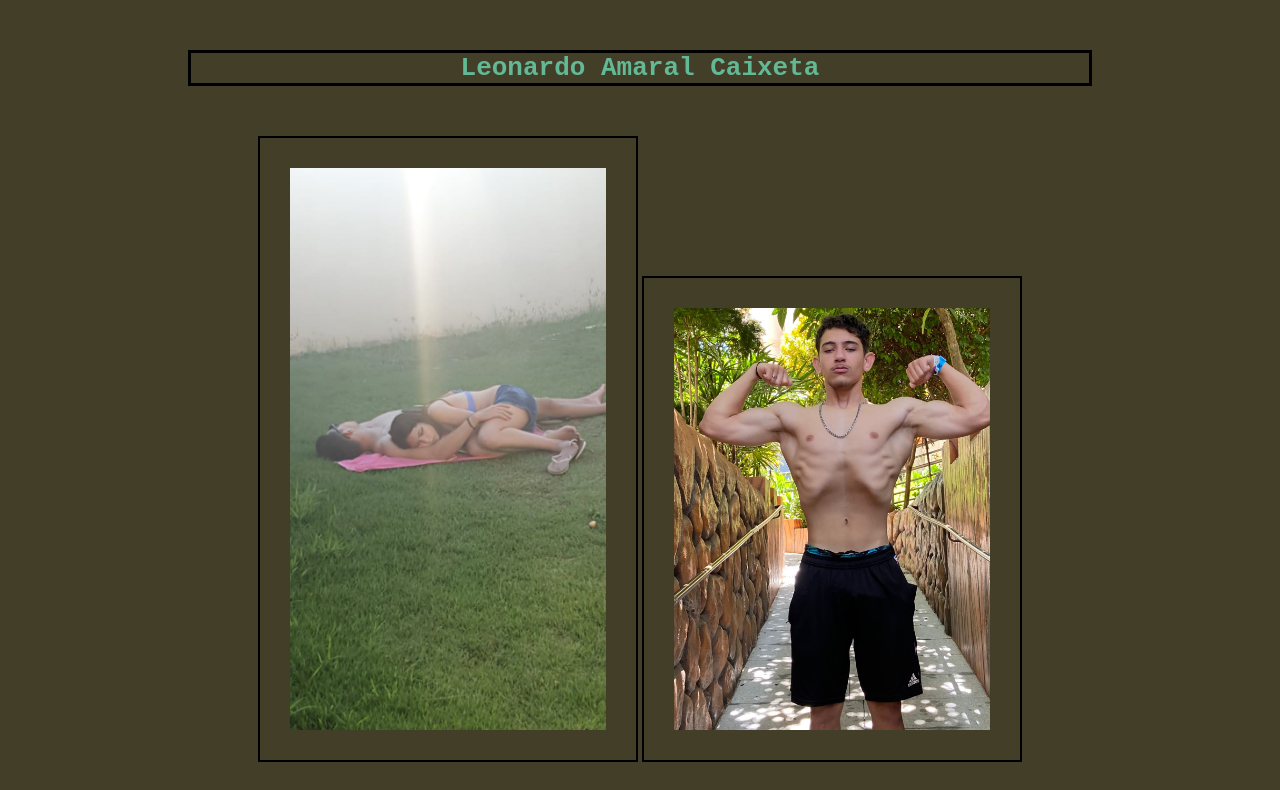
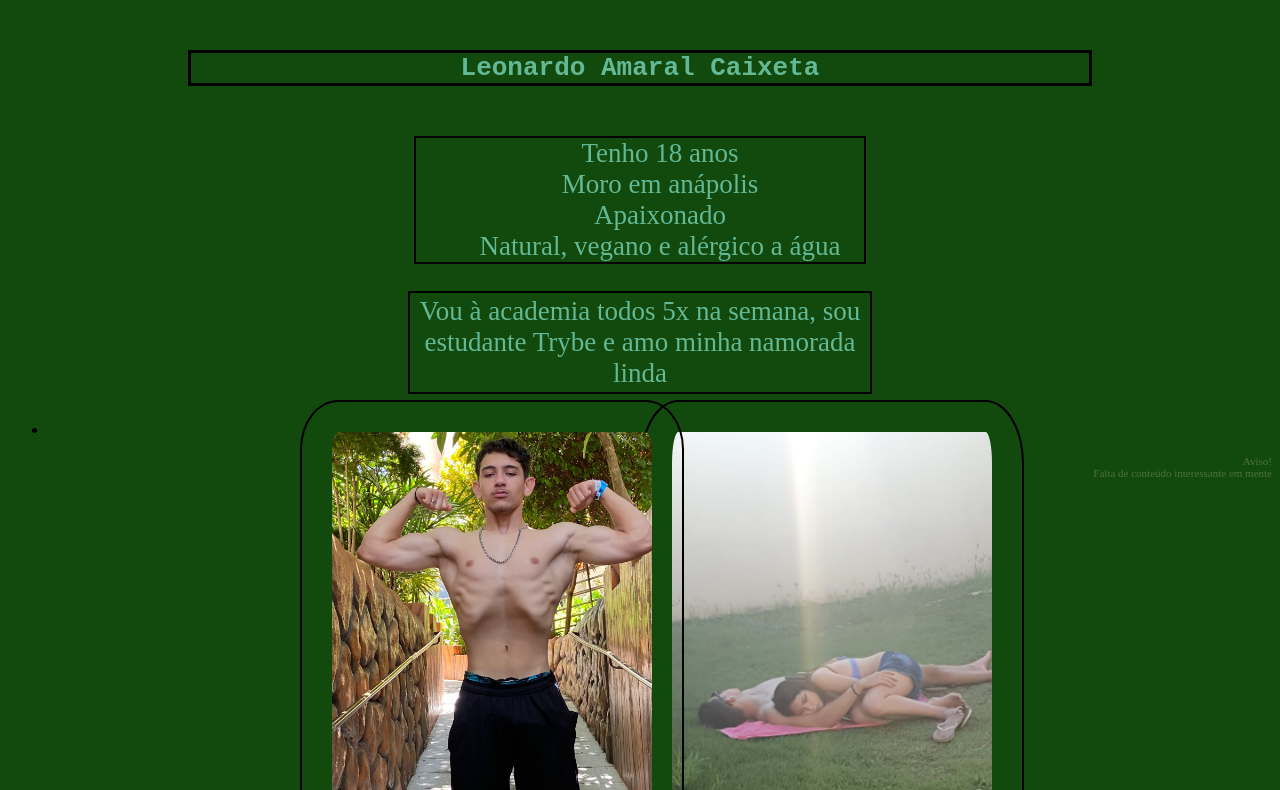
Before and after one commit to leonardo-caixeta/leonardo-caixeta.github.io, a plain HTML site: page index.html in a window 1280 px wide. Shown: the top 790 px of the page. Drawn offline with Linux system fonts and the light colour scheme.

Commit message:
alterações visuais

```diff
--- a/style.css
+++ b/style.css
@@ -8,60 +8,78 @@
   text-align: center;
 }
 
-.info{
+.info {
   color: #63b995;
   font-size: 27px;
   list-style: none;
   border: 2px black solid;
   text-align: center;
-  margin-right: 703px;
-  margin-left: 703px;
+  /* margin-right: 703px; */
+  /* margin-left: 703px; */
+  margin-inline: 406px;
 }
 
 .link {
   color: #bae911;
   font-size: 31px;
-  text-align: center;
   position: absolute;
-
-
+  top: 1150px;
 }
 
 body {
-  background-color: #423e28;
+  background-color: #12490d;
 }
 
 .info- {
   color: #50723c;
-  text-align:right;
+  text-align: right;
   font-size: 11px;
   list-style: none;
 
 }
 
-.shape, .amo {
-  width:25% ;
+.shape,
+.amo {
+  width: 25%;
   padding: 30px;
   text-align: center;
-  border: black 2px solid ;
+  border: black 2px solid;
+  border-radius: 10%;
+}
 
-}
-.moldura{
+.moldura {
   text-align: center;
 
 }
+
 .text {
   color: #63b995;
   font-size: 27px;
   border: 2px black solid;
   padding: 3px;
 }
-.paragrafo{
-font-size: 17px;
-text-align: center;
-margin-left: 400px;
-margin-right: 400px;
+
+.paragrafo {
+  font-size: 17px;
+  text-align: center;
+  margin-left: 400px;
+  margin-right: 400px;
 }
-.shape{
-top: 50px;
+
+.shape {
+  position: absolute;
+  left: 300px;
+  top: 400px;
 }
+
+.link:hover {
+  color: rgb(0, 255, 242);
+}
+
+.amo {
+  position: absolute;
+  top: 400px;
+}
+li:hover{
+  color:rgb(197, 18, 18)
+}
```
Also changed, not shown: index.html (+1 -1 lines).
